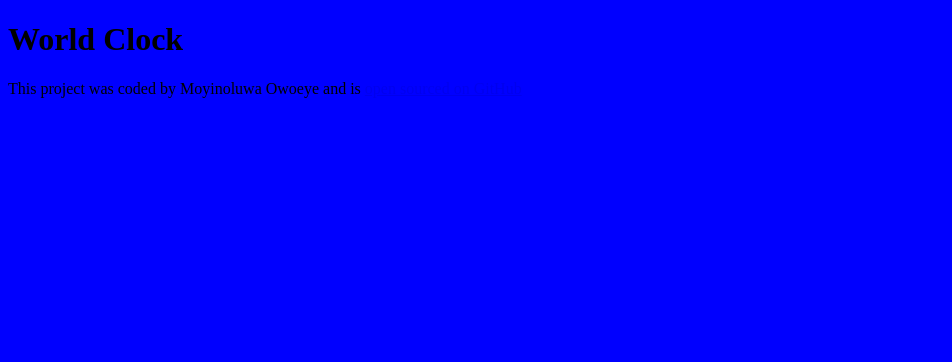
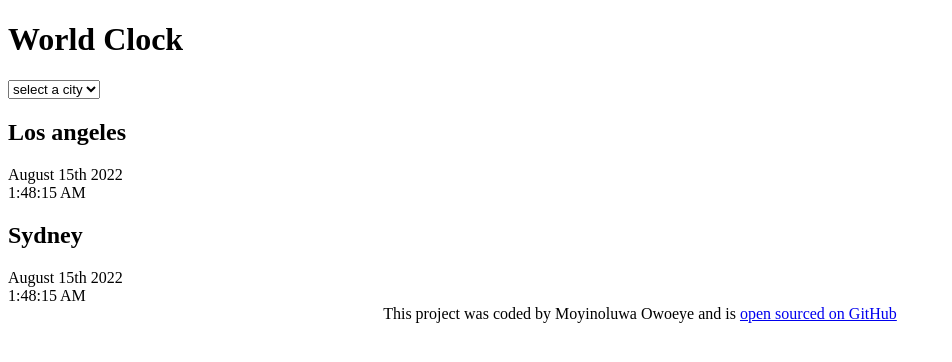
Before and after one commit to Moredebbs/world-clock, a plain HTML site: page index.html in a window 1280 px wide. Shown: the whole page, without its empty margins (0-952 px from the left). Drawn offline with Linux system fonts and the light colour scheme.

Commit message:
added basic html

```diff
--- a/css/javascript/index.js
+++ b/css/javascript/index.js
@@ -1 +1 @@
-alert("It is working");
+//alert("It is working");
--- a/css/style.css
+++ b/css/style.css
@@ -1,3 +1,5 @@
 body {
-  background-color: blue;
 }
+footer {
+  text-align: center;
+}
--- a/index.html
+++ b/index.html
@@ -7,8 +7,26 @@
     <link rel="stylesheet" href="css/style.css" />
   </head>
   <body>
-    <h1>World Clock</h1>
+    <div class="container">
+      <h1>World Clock</h1>
 
+      <select name="" id="">
+        <option value="">select a city</option>
+        <option value="">London</option>
+        <option value="">New york</option>
+        <option value="">Auckland</option>
+      </select>
+      <div class="city">
+        <h2>Los angeles</h2>
+        <div class="date">August 15th 2022</div>
+        <div class="time">1:48:15 AM</div>
+      </div>
+      <div class="city">
+        <h2>Sydney</h2>
+        <div class="date">August 15th 2022</div>
+        <div class="time">1:48:15 AM</div>
+      </div>
+    </div>
     <footer>
       This project was coded by Moyinoluwa Owoeye and is
       <a href="https://github.com/Moredebbs/world-clock" target="_blank">
```
